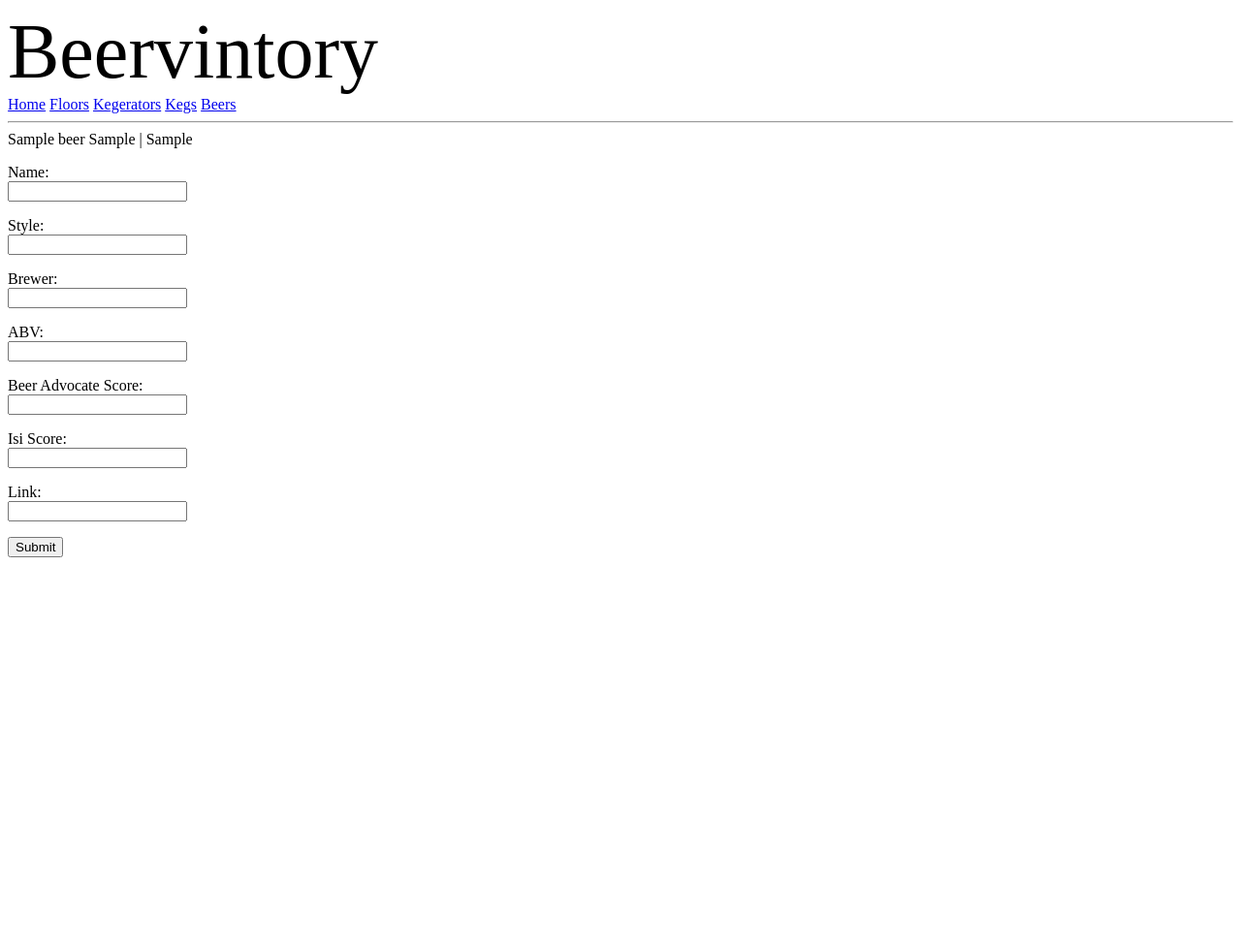
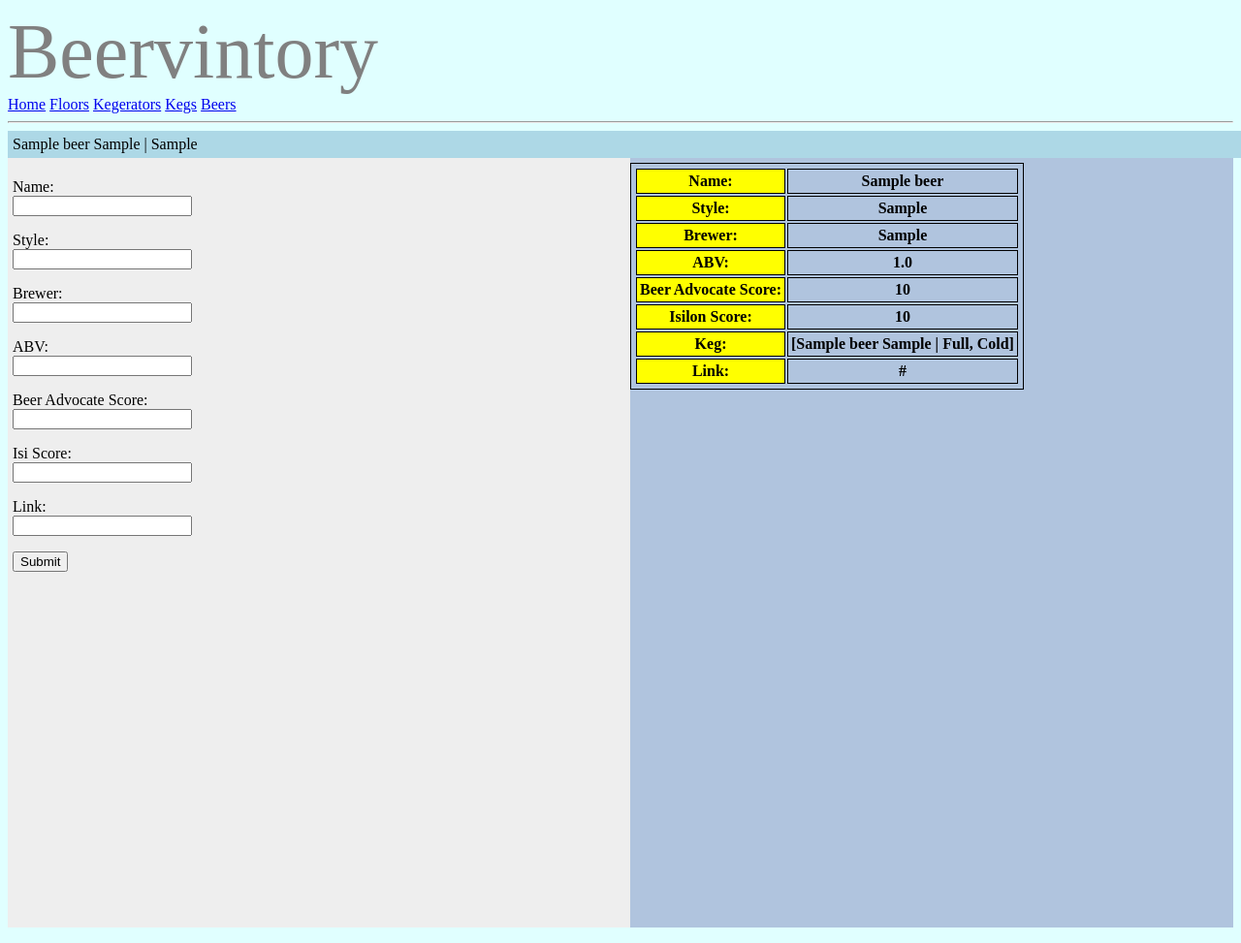
Before and after one commit to bhanderson/beervintory, a Flask app: page /beer/1 in a window 1280 px wide. Shown: the whole page at 97% size. Before the commit the page ends 575 px from the top, so only its background shows below. Run offline with Flask 2, Linux system fonts and the light colour scheme; tables that the repository leaves empty hold one stand-in row (values such as "Sample post"); lists and menus that the app fills with data are empty.

Commit message:
bed time

```diff
--- a/app/static/style.css
+++ b/app/static/style.css
@@ -1,5 +1,6 @@
 .header {
 	font-size:80;
+	color:gray;
 }
 
 .flash {
@@ -15,3 +16,32 @@ ul.nav {
 li.nav {
 	display: inline;
 }
+
+.fields {
+	background: #eeeeee;
+	width:50%;
+	height:100%;
+	float:left;
+	padding:5px;
+}
+
+.obj {
+	background: lightblue;
+	width: 100%;
+	padding:5px;
+}
+
+.full {
+	background: LightSteelBlue;
+	padding:5px;
+	height:100%;
+}
+
+body {
+	background-color: LightCyan;
+}
+
+table, th, td{
+	border: 1px solid black;
+	padding:3px;
+}
--- a/app/templates/beer.html
+++ b/app/templates/beer.html
@@ -1,9 +1,11 @@
 {% extends "base.html" %}
 {% block content %}
-	{% if beer %}
-		{{ beer }}
-	{% endif %}
-	<form action="" method="post" name="beer">
+	<div class="obj">
+		{% if beer %}
+			{{ beer }}
+		{% endif %}
+	</div>
+	<form action="" method="post" name="beer" class="fields">
 		{{ form.hidden_tag() }}
 		<p>
 			Name:<br>
@@ -58,4 +60,43 @@
 			{{ form.submit }}
 		</p>
 	</form>
+	<div class="full">
+		<table>
+			<colgroup>
+				<col span="1", style="background-color:yellow">
+			</colgroup>
+			<tr>
+				<th><strong>Name:</strong></th>
+				<th>{{ beer.name }}</th>
+			</tr>
+			<tr>
+				<th><strong>Style:</strong></th>
+				<th>{{ beer.style }}</th>
+			</tr>
+			<tr>
+				<th><strong>Brewer:</strong></th>
+				<th>{{ beer.brewer }}</th>
+			</tr>
+			<tr>
+				<th><strong>ABV:</strong></th>
+				<th>{{ beer.abv }}</th>
+			</tr>
+			<tr>
+				<th><strong>Beer Advocate Score:</strong></th>
+				<th>{{ beer.ba_score }}</th>
+			</tr>
+			<tr>
+				<th><strong>Isilon Score:</strong></th>
+				<th>{{ beer.isi_score }}</th>
+			</tr>
+			<tr>
+				<th><strong>Keg:</strong></th>
+				<th>{{ beer.keg }}</th>
+			</tr>
+			<tr>
+				<th><strong>Link:</strong></th>
+				<th>{{ beer.link }}</th>
+			</tr>
+		</table>
+	</div>
 {% endblock %}
--- a/app/views.py
+++ b/app/views.py
@@ -51,6 +51,7 @@ def beer(id):
         beer.link=form.link.data
         beer.name=form.name.data
         beer.style=form.style.data
+        form.populate_obj(beer)
         if id == "add":
             db.session.add(beer)
         db.session.commit()
```
Also changed, not shown: app/templates/keg.html (+29 -4 lines).
